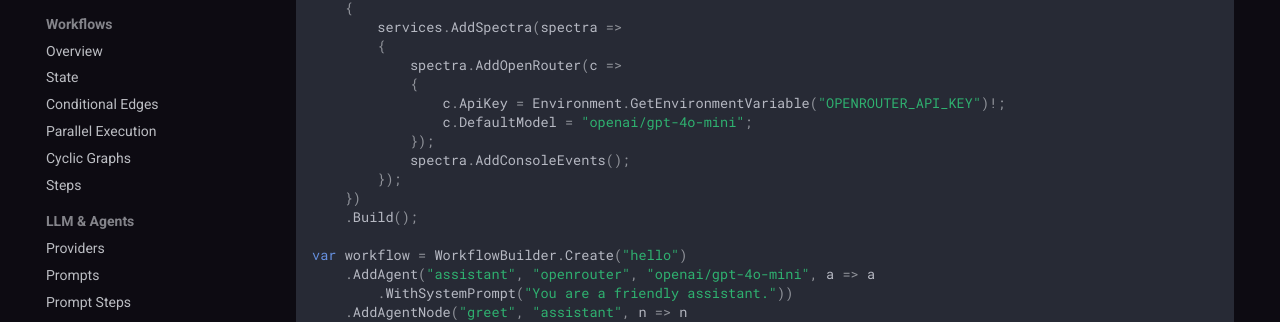
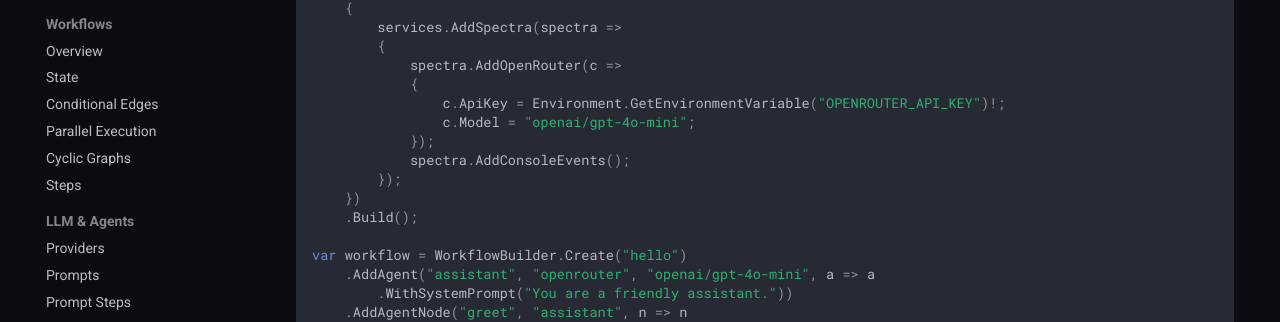
Before and after one commit to alicank/Spectra, an MkDocs documentation site: the page built from docs/spectra-docs/docs/index.md, in a window 1280 px wide and 900 px high, scrolled down 1186 px. Shown: the part 147-469 px from the top of the window. Built offline with MkDocs 1.6.1 and Material for MkDocs 9.7.7, drawn with Linux system fonts in a browser that asks for light colours; comment, search, counter and statistics services are not loaded.

Commit message:
not defaultmodel! (#2)
Co-authored-by: Alican K Crepin <alican.crepin@gmail.com>

```diff
--- a/docs/spectra-docs/docs/index.md
+++ b/docs/spectra-docs/docs/index.md
@@ -79,7 +79,7 @@ var host = Host.CreateDefaultBuilder(args)
             spectra.AddOpenRouter(c =>
             {
                 c.ApiKey = Environment.GetEnvironmentVariable("OPENROUTER_API_KEY")!;
-                c.DefaultModel = "openai/gpt-4o-mini";
+                c.Model = "openai/gpt-4o-mini";
             });
             spectra.AddConsoleEvents();
         });
```
Also changed, not shown: docs/spectra-docs/docs/getting-started.md (+1 -1 lines).
